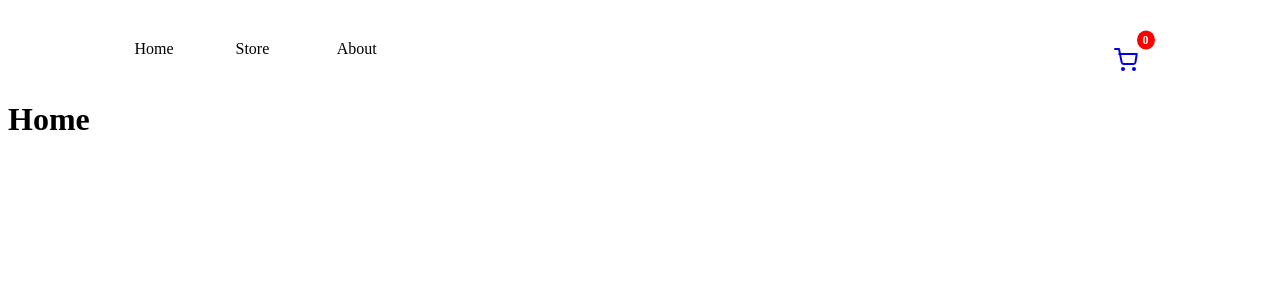
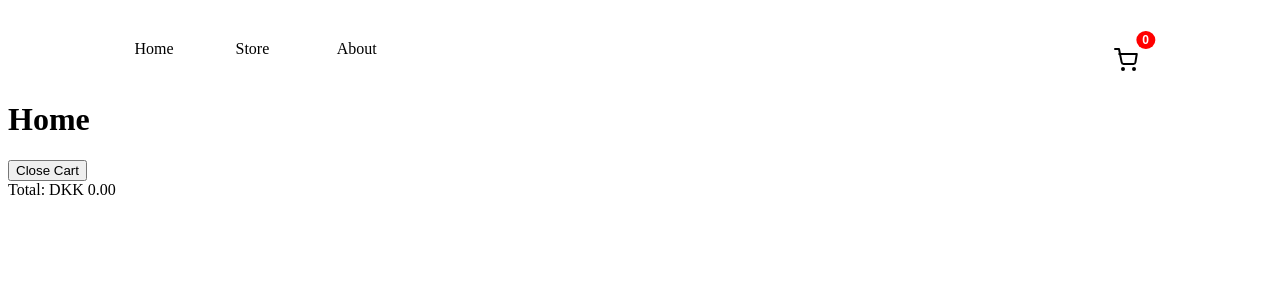
Before and after one commit to shazkhan2/Shopping_app, a React (Vite) app: page / in a window 1280 px wide. Shown: the top 300 px of the page. Built offline with nearby package versions, Linux system fonts and the light colour scheme.

Commit message:
Cart needs debugging

```diff
--- /dev/null
+++ b/src/components/CartItem.tsx
@@ -0,0 +1,37 @@
+// CartItem.tsx
+import { useShoppingCart } from "../context/ShoppingCartContext";
+import storeItems from "../data/items.json";
+import { formatCurrency } from "../utilities/formatCurrency";
+
+interface CartItemProps {
+  id: number;
+  quantity: number;
+}
+
+export function CartItem({ id, quantity }: CartItemProps) {
+  const { removeFromCart } = useShoppingCart();
+  const item = storeItems.find(i => i.id === id);
+
+  // If the item is not found, we don't render the component
+  if (item == null) return null;
+
+  return (
+    <div className="cart-item">
+      <img src={item.imgUrl} alt={item.name} />
+      <div className="item-details">
+        <div className="item-name">
+          {item.name} {quantity > 1 && <span> x{quantity}</span>}
+        </div>
+        <div className="item-price">
+          {formatCurrency(item.price)}
+        </div>
+        <div className="item-total">
+          {formatCurrency(item.price * quantity)}
+        </div>
+        <button onClick={() => removeFromCart(item.id)} className="remove-item">
+          ×
+        </button>
+      </div>
+    </div>
+  );
+}
--- a/src/components/Navbar.tsx
+++ b/src/components/Navbar.tsx
@@ -1,8 +1,11 @@
+// Navbar.tsx
 import { NavLink } from "react-router-dom";
-import "./Navbar.css"
+import "./Navbar.css";
 import { useShoppingCart } from "../context/ShoppingCartContext";
+
 export function Navbar() {
-  const { openCart, cartQuantity } = useShoppingCart()
+  const { openCart, cartQuantity } = useShoppingCart();
+
   return (
     <nav>
       <ul>
@@ -16,7 +19,7 @@ export function Navbar() {
           <NavLink to="/about">About</NavLink>
         </li>
       </ul>
-      <NavLink to="/cart" className="cart-button" onClick={openCart}>
+      <button className="cart-button" onClick={openCart}>
         <svg
           xmlns="http://www.w3.org/2000/svg"
           width="24"
@@ -33,8 +36,8 @@ export function Navbar() {
           <circle cx="20" cy="21" r="1"></circle>
           <path d="M1 1h4l2.68 13.39a2 2 0 0 0 2 1.61h9.72a2 2 0 0 0 2-1.61l1.36-8.39H5.21"></path>
         </svg>
-        <div className="shopping-items">{cartQuantity}</div>
-      </NavLink>
+        <span className="shopping-items">{cartQuantity}</span>
+      </button>
     </nav>
   );
 }
--- a/src/components/ShoppingCart.tsx
+++ b/src/components/ShoppingCart.tsx
@@ -1,3 +1,30 @@
-export function ShoppingCart() {
+// ShoppingCart.tsx
+import { useShoppingCart } from "../context/ShoppingCartContext";
+import { formatCurrency } from "../utilities/formatCurrency";
+import { CartItem } from "./CartItem";
+import storeItems from "../data/items.json";
 
+interface ShoppingCartProps {
+  isOpen: boolean;
 }
+
+export function ShoppingCart({ isOpen }: ShoppingCartProps) {
+  const { closeCart, cartItems } = useShoppingCart();
+
+  const total = cartItems.reduce((total, cartItem) => {
+    const item = storeItems.find(i => i.id === cartItem.id);
+    return total + (item?.price || 0) * cartItem.quantity;
+  }, 0);
+
+  return (
+    <div className={`shopping-cart ${isOpen ? 'open' : ''}`}>
+      <button onClick={closeCart}>Close Cart</button>
+      <div>
+        {cartItems.map(item => (
+          <CartItem key={item.id} {...item} />
+        ))}
+      </div>
+      <div>Total: {formatCurrency(total)}</div>
+    </div>
+  );
+}
--- a/src/context/ShoppingCartContext.tsx
+++ b/src/context/ShoppingCartContext.tsx
@@ -1,39 +1,37 @@
-import { createContext, ReactNode, useContext, useState  } from "react";
+import { createContext, ReactNode, useContext, useState } from "react";
 import { ShoppingCart } from "../components/ShoppingCart";
+
 interface ShoppingCartProviderProps {
   children: ReactNode;
 }
 
 interface CartItem {
-    id:number
-    quantity:number
+  id: number;
+  quantity: number;
 }
 
 interface ShoppingCartContext {
-    openCart: () => void
-    closeCart: () => void
-    cartQuantity: number
-    cartItems: CartItem[]
-    getItemsQuantity:(id:number) => number
-    increaseCartQuantity:(id:number) => void
-    decreaseCartQuantity:(id:number) => void
-    removeFromCart:(id:number) => void
+  openCart: () => void;
+  closeCart: () => void;
+  cartQuantity: number;
+  cartItems: CartItem[];
+  getItemsQuantity: (id: number) => number;
+  increaseCartQuantity: (id: number) => void;
+  decreaseCartQuantity: (id: number) => void;
+  removeFromCart: (id: number) => void;
   }
 
-  const ShoppingCartContext = createContext({} as ShoppingCartContext)
+const ShoppingCartContext = createContext({} as ShoppingCartContext);
 
 export function useShoppingCart() {
-    return useContext(ShoppingCartContext)
+  return useContext(ShoppingCartContext);
 }
 
-  export function ShoppingCartProvider({ children }:
-    ShoppingCartProviderProps) {
-        const [isOpen, setIsOpen] = useState(false)
+export function ShoppingCartProvider({ children }: ShoppingCartProviderProps) {
+  const [isOpen, setIsOpen] = useState(false);
+  const [cartItems, setCartItems] = useState<CartItem[]>([]);
 
-        const [cartItems, setCartItems] = useState<CartItem[]>([])
-
-        const cartQuantity = cartItems.reduce((quantity, item) =>
-        item.quantity + quantity, 0)
+  const cartQuantity = cartItems.reduce((quantity, item) => item.quantity + quantity, 0);
 
 const openCart = () => setIsOpen(true)
 const closeCart = () => setIsOpen(false)
```
Lines whose indentation alone changed are shown as unchanged.
